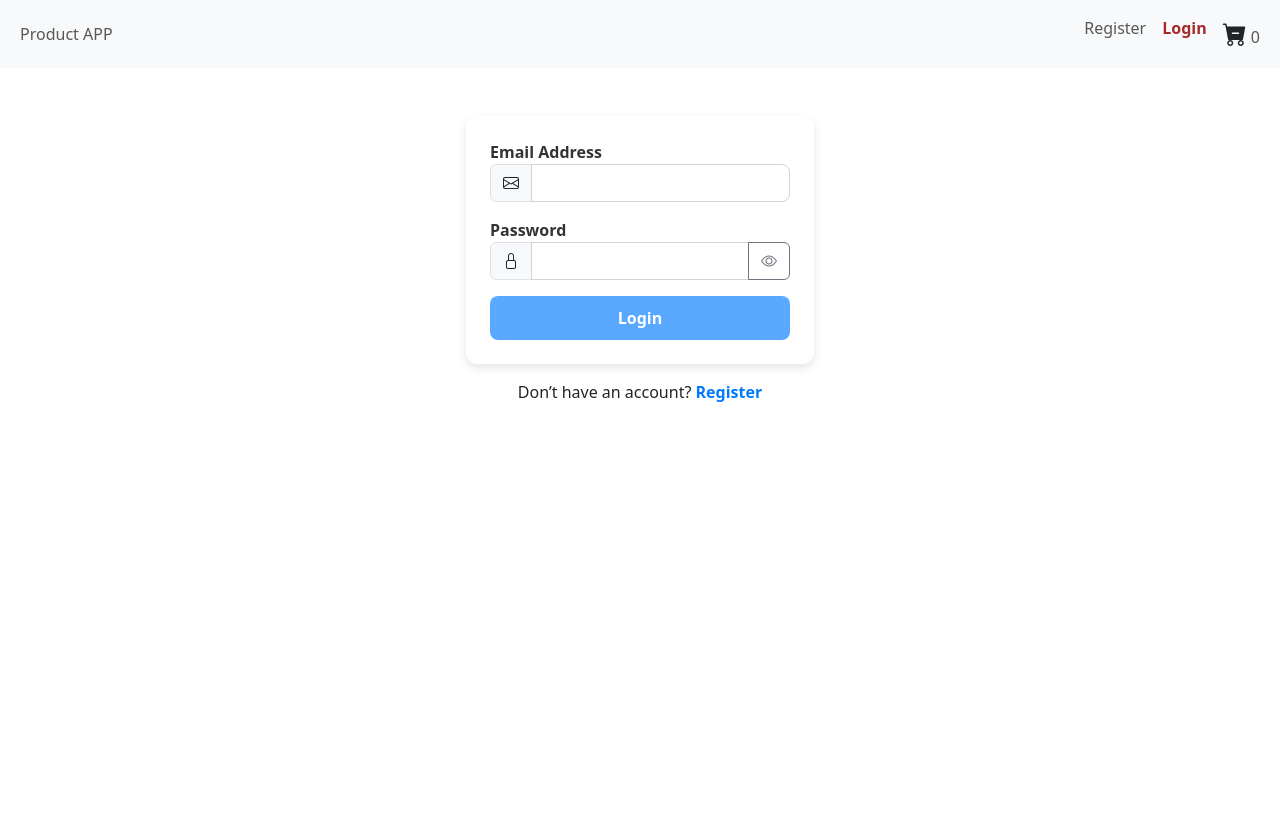
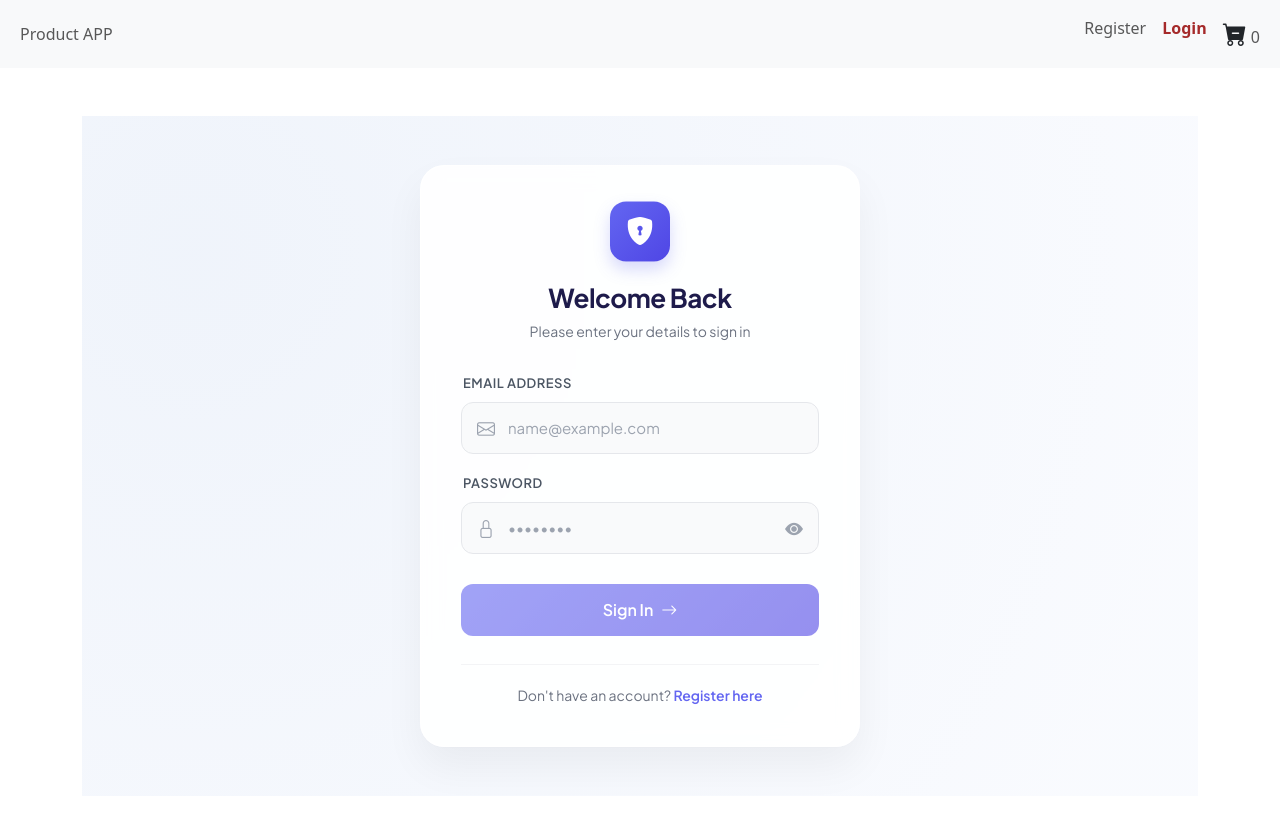
Before and after one commit to rehabkamal1/product_app_production, an Angular app: page /login in a window 1280 px wide. Before the commit this address led to /login/login. Shown: the top 826 px of the page. Before the commit the page ends 800 px from the top, so only its background shows below. Built offline with nearby package versions, Linux system fonts and the light colour scheme.

Commit message:
update path

```diff
--- a/src/app/login/login.component.css
+++ b/src/app/login/login.component.css
@@ -1,89 +1,223 @@
-/* 🌟 تحسين الخلفية */
-body {
-  background-color: #f8f9fa; /* لون خلفية فاتح */
-  font-family: 'Poppins', sans-serif; /* خط جميل */
+.login-wrapper {
+  display: flex;
+  justify-content: center;
+  align-items: center;
+  min-height: calc(100vh - 120px);
+  font-family: 'Plus Jakarta Sans', sans-serif;
+  background: radial-gradient(circle at 10% 20%, rgba(216, 227, 245, 0.4) 0%, rgba(240, 244, 253, 0.4) 90%);
+  padding: 20px;
 }
 
-/* 🌟 تحسين تصميم البطاقة */
-.card {
-  border-radius: 12px;
-  box-shadow: 0 4px 10px rgba(0, 0, 0, 0.1);
-  border: none;
-  background: #ffffff;
+.login-card {
+  background: rgba(255, 255, 255, 0.9);
+  backdrop-filter: blur(10px);
+  border: 1px solid rgba(255, 255, 255, 0.7);
+  border-radius: 24px;
+  box-shadow: 0 20px 40px rgba(0, 0, 0, 0.05), 0 1px 3px rgba(0, 0, 0, 0.02);
+  width: 100%;
+  max-width: 440px;
+  padding: 40px;
+  box-sizing: border-box;
+  transition: transform 0.3s ease, box-shadow 0.3s ease;
 }
 
-/* 🌟 تنسيق العناوين */
-label {
-  font-weight: 600;
-  color: #333;
+.login-card:hover {
+  transform: translateY(-4px);
+  box-shadow: 0 24px 48px rgba(99, 102, 241, 0.08), 0 1px 4px rgba(99, 102, 241, 0.02);
 }
 
-/* 🌟 تحسين إدخال البيانات */
-.form-control {
-  border-radius: 8px;
-  border: 1px solid #ced4da;
-  transition: all 0.3s ease-in-out;
+.login-header {
+  text-align: center;
+  margin-bottom: 32px;
 }
 
-.form-control:focus {
-  border-color: #007bff;
-  box-shadow: 0 0 5px rgba(0, 123, 255, 0.5);
+.brand-logo {
+  width: 60px;
+  height: 60px;
+  background: linear-gradient(135deg, #6366f1 0%, #4f46e5 100%);
+  color: white;
+  border-radius: 16px;
+  display: flex;
+  align-items: center;
+  justify-content: center;
+  font-size: 28px;
+  margin: 0 auto 16px;
+  box-shadow: 0 8px 16px rgba(99, 102, 241, 0.25);
+  animation: float 3s ease-in-out infinite;
 }
 
-/* 🌟 زر تسجيل الدخول */
-.btn-primary {
-  background-color: #007bff;
-  border: none;
-  border-radius: 8px;
-  padding: 10px;
-  font-weight: bold;
-  transition: 0.3s ease-in-out;
+@keyframes float {
+  0%, 100% { transform: translateY(0); }
+  50% { transform: translateY(-6px); }
 }
 
-.btn-primary:hover {
-  background-color: #0056b3;
+.login-header h2 {
+  font-weight: 700;
+  font-size: 26px;
+  color: #1e1b4b;
+  margin: 0 0 8px 0;
+  letter-spacing: -0.5px;
 }
 
-/* 🌟 ضبط أيقونة إظهار/إخفاء كلمة المرور */
-.password-container {
-  position: relative;
+.subtitle {
+  color: #6b7280;
+  font-size: 14px;
+  margin: 0;
+  font-weight: 400;
 }
 
-.password-container i {
-  position: absolute;
-  right: 10px;
-  top: 50%;
-  transform: translateY(-50%);
-  cursor: pointer;
-  color: #888;
-  transition: 0.3s;
+.login-form {
+  display: flex;
+  flex-direction: column;
+  gap: 20px;
 }
 
-.password-container i:hover {
-  color: #007bff;
+.form-field {
+  display: flex;
+  flex-direction: column;
+  gap: 8px;
+  text-align: left;
 }
 
-/* 🌟 تحسين نص رابط التسجيل */
-.text-center a {
-  color: #007bff;
-  font-weight: bold;
-  transition: 0.3s;
+.form-field label {
+  font-weight: 600;
+  font-size: 13px;
+  color: #4b5563;
+  margin-left: 2px;
+  text-transform: uppercase;
+  letter-spacing: 0.5px;
 }
 
-.text-center a:hover {
+.input-container {
+  position: relative;
+  display: flex;
+  align-items: center;
+}
+
+.icon-left {
+  position: absolute;
+  left: 16px;
+  color: #9ca3af;
+  font-size: 18px;
+  pointer-events: none;
+  transition: color 0.2s ease;
+}
+
+.custom-input {
+  width: 100%;
+  padding: 14px 16px 14px 46px;
+  border: 1.5px solid #e5e7eb;
+  border-radius: 12px;
+  font-size: 15px;
+  color: #1f2937;
+  background-color: #f9fafb;
+  outline: none;
+  transition: all 0.2s ease;
+  box-sizing: border-box;
+}
+
+.custom-input::placeholder {
+  color: #9ca3af;
+}
+
+.custom-input:focus {
+  border-color: #6366f1;
+  background-color: #ffffff;
+  box-shadow: 0 0 0 4px rgba(99, 102, 241, 0.1);
+}
+
+.custom-input:focus + .icon-left {
+  color: #6366f1;
+}
+
+.padding-right {
+  padding-right: 48px;
+}
+
+.toggle-password {
+  position: absolute;
+  right: 12px;
+  background: none;
+  border: none;
+  color: #9ca3af;
+  font-size: 18px;
+  cursor: pointer;
+  padding: 4px;
+  display: flex;
+  align-items: center;
+  justify-content: center;
+  transition: color 0.2s ease;
+}
+
+.toggle-password:hover {
+  color: #6366f1;
+}
+
+.error-msg {
+  color: #ef4444;
+  font-size: 12px;
+  font-weight: 500;
+  margin-top: 2px;
+  margin-left: 2px;
+  display: flex;
+  flex-direction: column;
+}
+
+.submit-btn {
+  background: linear-gradient(135deg, #6366f1 0%, #4f46e5 100%);
+  color: white;
+  border: none;
+  border-radius: 12px;
+  padding: 14px;
+  font-size: 16px;
+  font-weight: 600;
+  cursor: pointer;
+  display: flex;
+  align-items: center;
+  justify-content: center;
+  gap: 8px;
+  box-shadow: 0 4px 12px rgba(99, 102, 241, 0.2);
+  transition: all 0.2s ease;
+  margin-top: 10px;
+}
+
+.submit-btn:hover:not(:disabled) {
+  transform: translateY(-1px);
+  box-shadow: 0 6px 16px rgba(99, 102, 241, 0.3);
+  filter: brightness(1.05);
+}
+
+.submit-btn:active:not(:disabled) {
+  transform: translateY(0);
+}
+
+.submit-btn:disabled {
+  opacity: 0.6;
+  cursor: not-allowed;
+  box-shadow: none;
+}
+
+.card-footer {
+  text-align: center;
+  margin-top: 28px;
+  border-top: 1px solid #f3f4f6;
+  padding-top: 20px;
+}
+
+.card-footer p {
+  color: #6b7280;
+  font-size: 14px;
+  margin: 0;
+}
+
+.link-btn {
+  color: #6366f1;
+  text-decoration: none;
+  font-weight: 600;
+  transition: color 0.2s ease;
+}
+
+.link-btn:hover {
+  color: #4f46e5;
   text-decoration: underline;
 }
-
-/* 🌟 تحسين الرسائل الخطأ */
-.text-danger small {
-  font-size: 12px;
-  font-weight: bold;
-}
-
-/* 🌟 تحسين استجابة التصميم */
-@media (max-width: 768px) {
-  .col-md-4 {
-    width: 100%;
-    padding: 0 20px;
-  }
-}
--- a/src/app/login/login.component.html
+++ b/src/app/login/login.component.html
@@ -1,62 +1,69 @@
-<div class="container mt-5">
-  <div class="row justify-content-center">
-    <div class="col-md-4">
-      <div class="card p-4">
-        <form #loginForm="ngForm" (ngSubmit)="onSubmit(loginForm)">
-          <div class="form-group position-relative">
+<div class="login-wrapper">
+  <div class="login-card">
+    <div class="login-header">
+      <div class="brand-logo">
+        <i class="bi bi-shield-lock-fill"></i>
+      </div>
+      <h2>Welcome Back</h2>
+      <p class="subtitle">Please enter your details to sign in</p>
+    </div>
+
+    <form #loginForm="ngForm" (ngSubmit)="onSubmit(loginForm)" class="login-form">
+      <div class="form-field">
         <label for="email">Email Address</label>
-            <div class="input-group">
-              <span class="input-group-text"><i class="bi bi-envelope"></i></span>
+        <div class="input-container">
+          <i class="bi bi-envelope icon-left"></i>
           <input
             type="email"
             id="email"
             name="email"
-                class="form-control"
+            class="custom-input"
+            placeholder="name@example.com"
             [(ngModel)]="loginData.email"
             #email="ngModel"
             required
             pattern="^[a-zA-Z0-9._%+-]+@[a-zA-Z0-9.-]+\.[a-zA-Z]{2,}$"
           />
         </div>
-            <div class="text-danger" *ngIf="email.invalid && email.touched">
+        <div class="error-msg" *ngIf="email.invalid && email.touched">
           <small *ngIf="email.errors?.['required']">Email is required.</small>
-              <small *ngIf="email.errors?.['pattern']">Invalid email format.</small>
+          <small *ngIf="email.errors?.['pattern']">Please enter a valid email address.</small>
         </div>
       </div>
 
-          <div class="form-group mt-3 position-relative">
+      <div class="form-field">
         <label for="password">Password</label>
-            <div class="input-group">
-              <span class="input-group-text"><i class="bi bi-lock"></i></span>
+        <div class="input-container">
+          <i class="bi bi-lock icon-left"></i>
           <input
             [type]="showPassword ? 'text' : 'password'"
             id="password"
             name="password"
-                class="form-control"
+            class="custom-input padding-right"
+            placeholder="••••••••"
             [(ngModel)]="loginData.password"
             #password="ngModel"
             required
             minlength="6"
           />
-              <button type="button" class="btn btn-outline-secondary" (click)="togglePasswordVisibility()">
-                <i class="bi" [ngClass]="showPassword ? 'bi-eye-slash' : 'bi-eye'"></i>
+          <button type="button" class="toggle-password" (click)="togglePasswordVisibility()">
+            <i class="bi" [ngClass]="showPassword ? 'bi-eye-slash-fill' : 'bi-eye-fill'"></i>
           </button>
         </div>
-            <div class="text-danger" *ngIf="password.invalid && password.touched">
+        <div class="error-msg" *ngIf="password.invalid && password.touched">
           <small *ngIf="password.errors?.['required']">Password is required.</small>
           <small *ngIf="password.errors?.['minlength']">Password must be at least 6 characters.</small>
         </div>
       </div>
 
-          <button type="submit" class="btn btn-primary w-100 mt-3" [disabled]="loginForm.invalid">
-            Login
+      <button type="submit" class="submit-btn" [disabled]="loginForm.invalid">
+        <span>Sign In</span>
+        <i class="bi bi-arrow-right"></i>
       </button>
     </form>
-      </div>
 
-      <div class="text-center mt-3">
-        <p>Don’t have an account? <a routerLink="/RegisterComponent" >Register</a></p>
+    <div class="card-footer">
+      <p>Don't have an account? <a routerLink="/Register" class="link-btn">Register here</a></p>
     </div>
   </div>
 </div>
-</div>
--- a/src/app/login/login.component.ts
+++ b/src/app/login/login.component.ts
@@ -2,11 +2,11 @@ import { Component } from '@angular/core';
 import { NgForm } from '@angular/forms';
 import { FormsModule } from '@angular/forms';
 import { CommonModule } from '@angular/common';
-import { Router } from '@angular/router';
+import { Router, RouterLink } from '@angular/router';
 
 @Component({
   selector: 'app-login',
-  imports: [FormsModule ,CommonModule],
+  imports: [FormsModule ,CommonModule, RouterLink],
   templateUrl: './login.component.html',
   styleUrl: './login.component.css'
 })
--- a/src/app/register/register.component.css
+++ b/src/app/register/register.component.css
@@ -1,21 +1,223 @@
-/* .container {
-  max-width: 500px;
+.register-wrapper {
+  display: flex;
+  justify-content: center;
+  align-items: center;
+  min-height: calc(100vh - 120px);
+  font-family: 'Plus Jakarta Sans', sans-serif;
+  background: radial-gradient(circle at 10% 20%, rgba(216, 227, 245, 0.4) 0%, rgba(240, 244, 253, 0.4) 90%);
+  padding: 20px;
 }
 
-.card {
-  border-radius: 10px;
-  box-shadow: 0 4px 6px rgba(0, 0, 0, 0.1);
+.register-card {
+  background: rgba(255, 255, 255, 0.9);
+  backdrop-filter: blur(10px);
+  border: 1px solid rgba(255, 255, 255, 0.7);
+  border-radius: 24px;
+  box-shadow: 0 20px 40px rgba(0, 0, 0, 0.05), 0 1px 3px rgba(0, 0, 0, 0.02);
+  width: 100%;
+  max-width: 480px;
+  padding: 40px;
+  box-sizing: border-box;
+  transition: transform 0.3s ease, box-shadow 0.3s ease;
 }
 
-h3 {
-  font-weight: bold;
+.register-card:hover {
+  transform: translateY(-4px);
+  box-shadow: 0 24px 48px rgba(16, 185, 129, 0.08), 0 1px 4px rgba(16, 185, 129, 0.02);
 }
 
-.input-group button {
-  border: none;
-  background: none;
+.register-header {
+  text-align: center;
+  margin-bottom: 32px;
 }
 
-.text-danger small {
+.brand-logo {
+  width: 60px;
+  height: 60px;
+  background: linear-gradient(135deg, #10b981 0%, #059669 100%);
+  color: white;
+  border-radius: 16px;
+  display: flex;
+  align-items: center;
+  justify-content: center;
+  font-size: 28px;
+  margin: 0 auto 16px;
+  box-shadow: 0 8px 16px rgba(16, 185, 129, 0.25);
+  animation: float 3s ease-in-out infinite;
+}
+
+@keyframes float {
+  0%, 100% { transform: translateY(0); }
+  50% { transform: translateY(-6px); }
+}
+
+.register-header h2 {
+  font-weight: 700;
+  font-size: 26px;
+  color: #064e3b;
+  margin: 0 0 8px 0;
+  letter-spacing: -0.5px;
+}
+
+.subtitle {
+  color: #6b7280;
+  font-size: 14px;
+  margin: 0;
+  font-weight: 400;
+}
+
+.register-form {
+  display: flex;
+  flex-direction: column;
+  gap: 20px;
+}
+
+.form-field {
+  display: flex;
+  flex-direction: column;
+  gap: 8px;
+  text-align: left;
+}
+
+.form-field label {
+  font-weight: 600;
+  font-size: 13px;
+  color: #4b5563;
+  margin-left: 2px;
+  text-transform: uppercase;
+  letter-spacing: 0.5px;
+}
+
+.input-container {
+  position: relative;
+  display: flex;
+  align-items: center;
+}
+
+.icon-left {
+  position: absolute;
+  left: 16px;
+  color: #9ca3af;
+  font-size: 18px;
+  pointer-events: none;
+  transition: color 0.2s ease;
+}
+
+.custom-input {
+  width: 100%;
+  padding: 14px 16px 14px 46px;
+  border: 1.5px solid #e5e7eb;
+  border-radius: 12px;
+  font-size: 15px;
+  color: #1f2937;
+  background-color: #f9fafb;
+  outline: none;
+  transition: all 0.2s ease;
+  box-sizing: border-box;
+}
+
+.custom-input::placeholder {
+  color: #9ca3af;
+}
+
+.custom-input:focus {
+  border-color: #10b981;
+  background-color: #ffffff;
+  box-shadow: 0 0 0 4px rgba(16, 185, 129, 0.1);
+}
+
+.custom-input:focus + .icon-left {
+  color: #10b981;
+}
+
+.padding-right {
+  padding-right: 48px;
+}
+
+.toggle-password {
+  position: absolute;
+  right: 12px;
+  background: none;
+  border: none;
+  color: #9ca3af;
+  font-size: 18px;
+  cursor: pointer;
+  padding: 4px;
+  display: flex;
+  align-items: center;
+  justify-content: center;
+  transition: color 0.2s ease;
+}
+
+.toggle-password:hover {
+  color: #10b981;
+}
+
+.error-msg {
+  color: #ef4444;
   font-size: 12px;
-} */
+  font-weight: 500;
+  margin-top: 2px;
+  margin-left: 2px;
+  display: flex;
+  flex-direction: column;
+}
+
+.submit-btn {
+  background: linear-gradient(135deg, #10b981 0%, #059669 100%);
+  color: white;
+  border: none;
+  border-radius: 12px;
+  padding: 14px;
+  font-size: 16px;
+  font-weight: 600;
+  cursor: pointer;
+  display: flex;
+  align-items: center;
+  justify-content: center;
+  gap: 8px;
+  box-shadow: 0 4px 12px rgba(16, 185, 129, 0.2);
+  transition: all 0.2s ease;
+  margin-top: 10px;
+}
+
+.submit-btn:hover:not(:disabled) {
+  transform: translateY(-1px);
+  box-shadow: 0 6px 16px rgba(16, 185, 129, 0.3);
+  filter: brightness(1.05);
+}
+
+.submit-btn:active:not(:disabled) {
+  transform: translateY(0);
+}
+
+.submit-btn:disabled {
+  opacity: 0.6;
+  cursor: not-allowed;
+  box-shadow: none;
+}
+
+.card-footer {
+  text-align: center;
+  margin-top: 28px;
+  border-top: 1px solid #f3f4f6;
+  padding-top: 20px;
+}
+
+.card-footer p {
+  color: #6b7280;
+  font-size: 14px;
+  margin: 0;
+}
+
+.link-btn {
+  color: #10b981;
+  text-decoration: none;
+  font-weight: 600;
+  transition: color 0.2s ease;
+}
+
+.link-btn:hover {
+  color: #059669;
+  text-decoration: underline;
+}
--- a/src/app/register/register.component.html
+++ b/src/app/register/register.component.html
@@ -1,85 +1,126 @@
-<div class="container mt-5">
-  <div class="row justify-content-center">
-    <div class="col-md-5">
-      <div class="card p-4">
-        <h3 class="text-center mb-3">Register</h3>
-
-        <form [formGroup]="registerForm" (ngSubmit)="onSubmit()">
-          <!-- Email Field -->
-          <div class="form-group">
-            <label for="email">Email Address</label>
-            <input type="email" id="email" class="form-control" formControlName="email" />
-            <div class="text-danger" *ngIf="registerForm.get('email')?.invalid && registerForm.get('email')?.touched">
-              <small *ngIf="registerForm.get('email')?.errors?.['required']">Email is required.</small>
-              <small *ngIf="registerForm.get('email')?.errors?.['email']">Invalid email format.</small>
+<div class="register-wrapper">
+  <div class="register-card">
+    <div class="register-header">
+      <div class="brand-logo">
+        <i class="bi bi-person-plus-fill"></i>
       </div>
+      <h2>Create Account</h2>
+      <p class="subtitle">Join us to start buying amazing products</p>
     </div>
 
+    <form [formGroup]="registerForm" (ngSubmit)="onSubmit()" class="register-form">
+
       <!-- Name Field -->
-          <div class="form-group mt-3">
-            <label for="name">Name</label>
-            <input type="text" id="name" class="form-control" formControlName="name" />
-            <div class="text-danger" *ngIf="registerForm.get('name')?.invalid && registerForm.get('name')?.touched">
+      <div class="form-field">
+        <label for="name">Full Name</label>
+        <div class="input-container">
+          <i class="bi bi-person icon-left"></i>
+          <input
+            type="text"
+            id="name"
+            class="custom-input"
+            placeholder="John Doe"
+            formControlName="name"
+          />
+        </div>
+        <div class="error-msg" *ngIf="registerForm.get('name')?.invalid && registerForm.get('name')?.touched">
           <small>Name is required.</small>
         </div>
       </div>
 
       <!-- Username Field -->
-          <div class="form-group mt-3">
+      <div class="form-field">
         <label for="username">Username</label>
-            <input type="text" id="username" class="form-control" formControlName="username" />
-            <div class="text-danger" *ngIf="registerForm.get('username')?.invalid && registerForm.get('username')?.touched">
+        <div class="input-container">
+          <i class="bi bi-person-badge icon-left"></i>
+          <input
+            type="text"
+            id="username"
+            class="custom-input"
+            placeholder="johndoe"
+            formControlName="username"
+          />
+        </div>
+        <div class="error-msg" *ngIf="registerForm.get('username')?.invalid && registerForm.get('username')?.touched">
           <small *ngIf="registerForm.get('username')?.errors?.['required']">Username is required.</small>
           <small *ngIf="registerForm.get('username')?.errors?.['pattern']">Username cannot contain spaces.</small>
         </div>
       </div>
 
+      <!-- Email Field -->
+      <div class="form-field">
+        <label for="email">Email Address</label>
+        <div class="input-container">
+          <i class="bi bi-envelope icon-left"></i>
+          <input
+            type="email"
+            id="email"
+            class="custom-input"
+            placeholder="name@example.com"
+            formControlName="email"
+          />
+        </div>
+        <div class="error-msg" *ngIf="registerForm.get('email')?.invalid && registerForm.get('email')?.touched">
+          <small *ngIf="registerForm.get('email')?.errors?.['required']">Email is required.</small>
+          <small *ngIf="registerForm.get('email')?.errors?.['email']">Please enter a valid email address.</small>
+        </div>
+      </div>
+
       <!-- Password Field -->
-          <div class="form-group mt-3">
+      <div class="form-field">
         <label for="password">Password</label>
-            <div class="input-group">
+        <div class="input-container">
+          <i class="bi bi-lock icon-left"></i>
           <input
             [type]="showPassword ? 'text' : 'password'"
             id="password"
-                class="form-control"
+            class="custom-input padding-right"
+            placeholder="••••••••"
             formControlName="password"
           />
-              <button type="button" class="btn btn-outline-secondary" (click)="togglePasswordVisibility()">
-                <i class="bi" [ngClass]="showPassword ? 'bi-eye-slash' : 'bi-eye'"></i>
+          <button type="button" class="toggle-password" (click)="togglePasswordVisibility()">
+            <i class="bi" [ngClass]="showPassword ? 'bi-eye-slash-fill' : 'bi-eye-fill'"></i>
           </button>
         </div>
-            <div class="text-danger" *ngIf="registerForm.get('password')?.invalid && registerForm.get('password')?.touched">
+        <div class="error-msg" *ngIf="registerForm.get('password')?.invalid && registerForm.get('password')?.touched">
           <small *ngIf="registerForm.get('password')?.errors?.['required']">Password is required.</small>
           <small *ngIf="registerForm.get('password')?.errors?.['minlength']">
             Password must be at least 8 characters long.
           </small>
           <small *ngIf="registerForm.get('password')?.errors?.['pattern']">
-                Password must contain uppercase, lowercase, digit, and special character.
+            Must include uppercase, lowercase, number, and special character.
           </small>
         </div>
       </div>
 
       <!-- Confirm Password Field -->
-          <div class="form-group mt-3">
+      <div class="form-field">
         <label for="confirmPassword">Confirm Password</label>
-            <input type="password" id="confirmPassword" class="form-control" formControlName="confirmPassword" />
-            <div class="text-danger" *ngIf="registerForm.get('confirmPassword')?.invalid && registerForm.get('confirmPassword')?.touched">
+        <div class="input-container">
+          <i class="bi bi-shield-check icon-left"></i>
+          <input
+            type="password"
+            id="confirmPassword"
+            class="custom-input"
+            placeholder="••••••••"
+            formControlName="confirmPassword"
+          />
+        </div>
+        <div class="error-msg" *ngIf="registerForm.get('confirmPassword')?.invalid && registerForm.get('confirmPassword')?.touched">
           <small *ngIf="registerForm.get('confirmPassword')?.errors?.['required']">Confirm Password is required.</small>
           <small *ngIf="registerForm.hasError('mismatch')">Passwords do not match.</small>
         </div>
       </div>
 
       <!-- Submit Button -->
-          <button type="submit" class="btn btn-success w-100 mt-3" [disabled]="registerForm.invalid">
-            Register
+      <button type="submit" class="submit-btn" [disabled]="registerForm.invalid">
+        <span>Create Account</span>
+        <i class="bi bi-arrow-right"></i>
       </button>
     </form>
-      </div>
 
-      <!-- Login Link -->
-      <div class="text-center mt-3">
-        <p>Already have an account? <a routerLink="/LoginComponent">Login</a></p>
+    <div class="card-footer">
+      <p>Already have an account? <a routerLink="/login" class="link-btn">Login here</a></p>
     </div>
   </div>
 </div>
-</div>
--- a/src/app/register/register.component.ts
+++ b/src/app/register/register.component.ts
@@ -3,11 +3,11 @@ import { FormBuilder, FormGroup, Validators, AbstractControl, ValidationErrors }
 import { ReactiveFormsModule } from '@angular/forms'; // ✅ Import this
 import { FormsModule } from '@angular/forms';
 import { CommonModule } from '@angular/common';
-import { Router } from '@angular/router';
+import { Router, RouterLink } from '@angular/router';
 @Component({
   selector: 'app-register',
   standalone: true,
-  imports: [ReactiveFormsModule,FormsModule, CommonModule],
+  imports: [ReactiveFormsModule, FormsModule, CommonModule, RouterLink],
   templateUrl: './register.component.html',
   styleUrls: ['./register.component.css'],
 })
--- a/src/index.html
+++ b/src/index.html
@@ -4,9 +4,12 @@
   <meta charset="utf-8">
   <title>Task1</title>
 
-  <base href="/login">
+  <base href="/">
   <meta name="viewport" content="width=device-width, initial-scale=1">
   <link rel="icon" type="image/x-icon" href="favicon.ico">
+  <link rel="preconnect" href="https://fonts.googleapis.com">
+  <link rel="preconnect" href="https://fonts.gstatic.com" crossorigin>
+  <link href="https://fonts.googleapis.com/css2?family=Plus+Jakarta+Sans:wght@300;400;500;600;700&display=swap" rel="stylesheet">
 </head>
 <body>
   <app-root></app-root>
```
Lines whose indentation alone changed are shown as unchanged.
